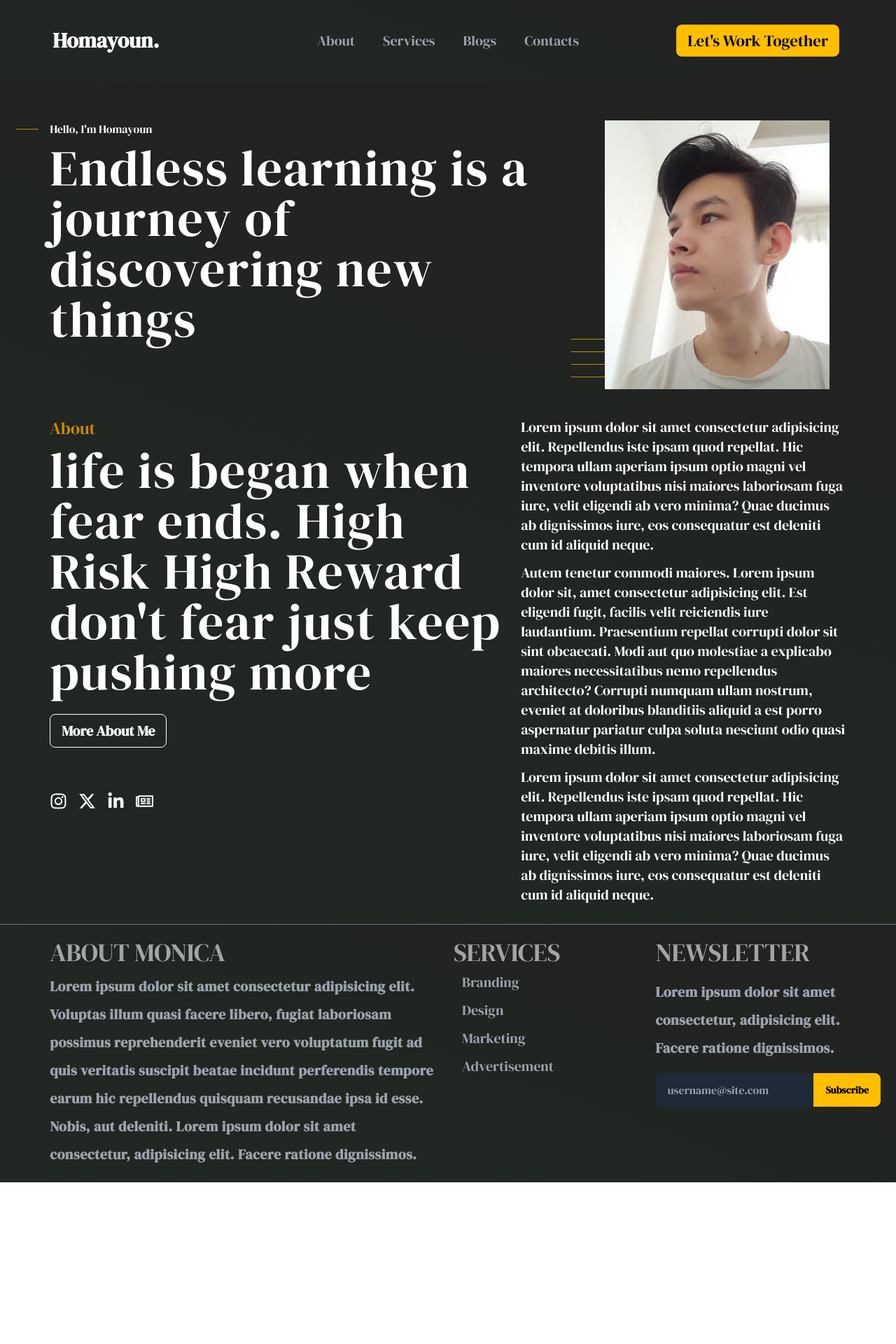
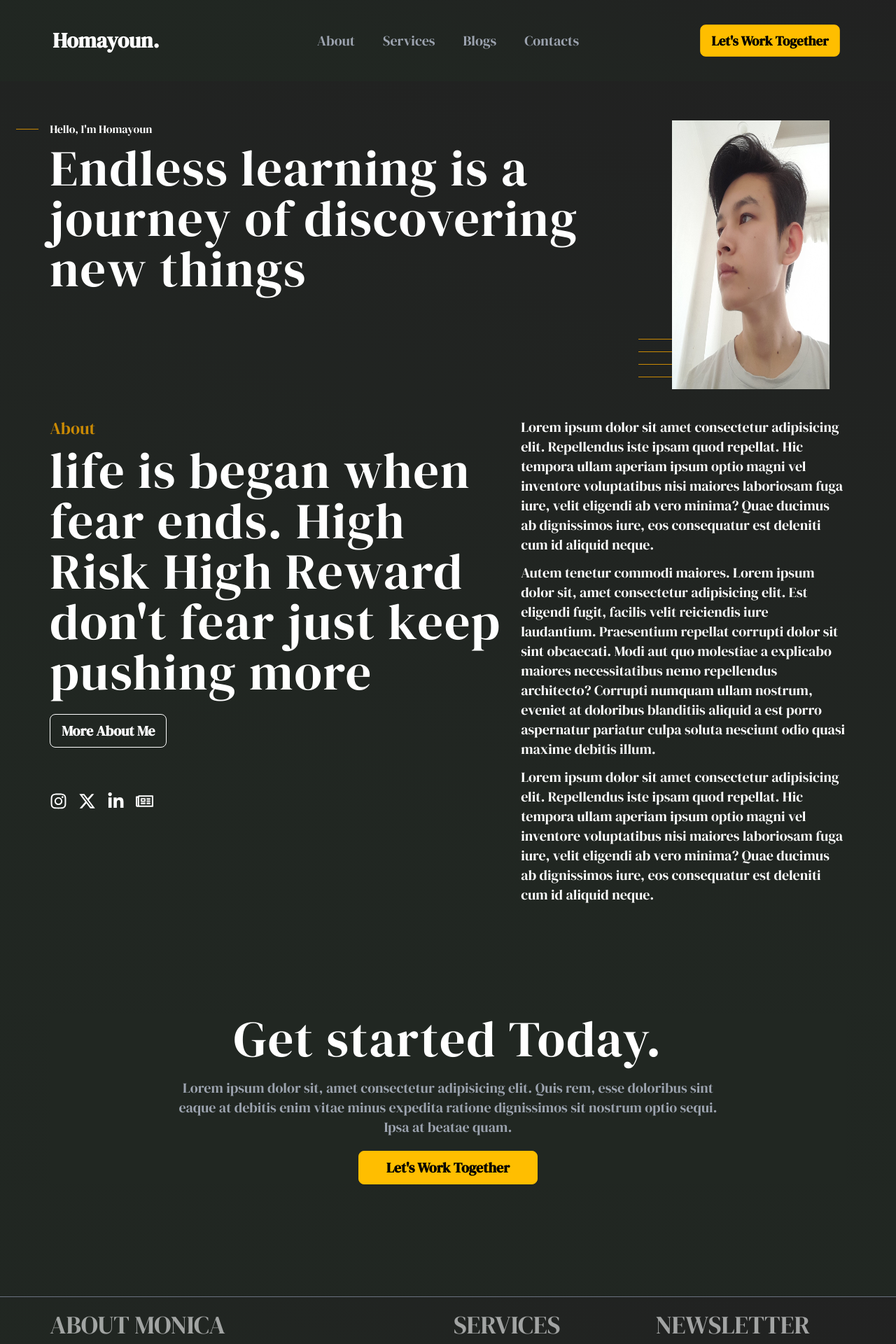
Before and after one commit to homayunmmdy/Javascript-Mosh, a Next.js app: page / in a window 1280 px wide. Shown: the top 1920 px of the page at 70% size. Before the commit the page ends 1689 px from the top, so only its background shows below. Built offline with nearby package versions, Linux system fonts and the light colour scheme.

Commit message:
Get started section

```diff
--- a/app/components/Footer.jsx
+++ b/app/components/Footer.jsx
@@ -9,29 +9,28 @@ const Footer = () => {
                     <div className="col-span-12 md:grid-span-12 xl:col-span-6">
                         <nav>
                             <h6 className="footer-title text-4xl font-light text-gray-50 ">About Monica</h6>
-                            <p className='mt-2 font-bold leading-loose text-gray-400 tracking-wide pr-2 text-xl'>Lorem ipsum dolor sit amet consectetur adipisicing elit. Voluptas illum quasi facere libero, fugiat laboriosam possimus reprehenderit eveniet vero voluptatum fugit ad quis veritatis suscipit beatae incidunt perferendis tempore earum hic repellendus quisquam recusandae ipsa id esse. Nobis, aut deleniti. Lorem ipsum dolor sit amet consectetur, adipisicing elit. Facere ratione dignissimos.
-
+                            <p className='mt-2 font-bold leading-loose text-white tracking-wide pr-2 text-xl'>Lorem ipsum dolor sit amet consectetur adipisicing elit. Voluptas illum quasi facere libero, fugiat laboriosam possimus reprehenderit eveniet vero voluptatum fugit ad quis veritatis suscipit beatae incidunt perferendis tempore earum hic repellendus quisquam recusandae ipsa id esse. Nobis, aut deleniti. Lorem ipsum dolor sit amet consectetur, adipisicing elit. Facere ratione dignissimos.
                             </p>
                         </nav>
                     </div>
                     <div className="col-span-12 md:grid-span-6 xl:col-span-3">
                         <h6 className="footer-title text-4xl font-light text-gray-50">Services</h6>
                         <nav className='flex flex-col gap-3 pl-3'>
-                            <a className="text-gray-400 hover:text-gray-100 text-xl ">Branding</a>
-                            <a className="text-gray-400 hover:text-gray-100 text-xl ">Design</a>
-                            <a className="text-gray-400 hover:text-gray-100 text-xl ">Marketing</a>
-                            <a className="text-gray-400 hover:text-gray-100 text-xl ">Advertisement</a>
+                            <a className="text-white hover:text-gray-100 text-xl ">Branding</a>
+                            <a className="text-white hover:text-gray-100 text-xl ">Design</a>
+                            <a className="text-white hover:text-gray-100 text-xl ">Marketing</a>
+                            <a className="text-white hover:text-gray-100 text-xl ">Advertisement</a>
                         </nav>
                     </div>
                     <div className="col-span-12 md:grid-span-6 xl:col-span-3">
                         <h6 className="footer-title text-4xl font-light text-gray-50">Newsletter</h6>
-                        <p className='my-4 font-bold leading-loose text-gray-400 tracking-wide pr-2 text-xl'>
+                        <p className='my-4 font-bold leading-loose text-white tracking-wide pr-2 text-xl'>
                             Lorem ipsum dolor sit amet consectetur, adipisicing elit. Facere ratione dignissimos.
                         </p>
                         <form>
-                            <fieldset className="form-control w-full">
+                            <fieldset className="form-control  sm:w-full">
                                 <div className="join">
-                                    <input type="text" placeholder="username@site.com" className="input input-bordered join-item text-gray-500 bg-gray-800" />
+                                    <input type="text" placeholder="username@site.com" className="max-w-48  sm:w-full input input-bordered join-item text-gray-500 bg-gray-800" />
                                     <button className="btn btn-warning join-item">Subscribe</button>
                                 </div>
                             </fieldset>
--- /dev/null
+++ b/app/components/GetStarted.jsx
@@ -0,0 +1,20 @@
+import React from 'react'
+import WorkBtn from './WorkBtn'
+
+const GetStarted = () => {
+    return (
+        <div style={{ background: "hsla(127, 8%, 14%, 1)" }}>
+            <section className='flex justify-center items-center my-12	sm:my-36	flex-col '>
+                <div className=' md:max-w-[50%] contents'>
+                    <h2 className='text-white text-4xl font-light  sm:text-5xl md:text-7xl tracking-wide  sm:leading-loose text-center'>Get started  Today.</h2>
+                    <p className='text-gray-400 my-3 sm:my-5 font-base s  text-normal  sm:text-xl text-center	md:max-w-[70%]'>Lorem ipsum dolor sit, amet consectetur adipisicing elit. Quis rem, esse doloribus sint eaque at debitis enim vitae minus expedita ratione dignissimos sit nostrum optio sequi. Ipsa at beatae quam.</p>
+                    <div className='w-64'>
+                        <WorkBtn />
+                    </div>
+                </div>
+            </section>
+        </div>
+    )
+}
+
+export default GetStarted
--- a/app/components/Hero.jsx
+++ b/app/components/Hero.jsx
@@ -8,7 +8,7 @@ const Hero = () => {
       <div className="h-full w-full">
         <div className="mx-auto py-10">
           <div className="grid grid-cols-12 gap-4">
-            <div className="col-span-12 md:col-span-7 xl:col-span-8">
+            <div className="col-span-12 md:col-span-8 xl:col-span-9">
               <div>
                 <div className="text-white relative mb-2">
                   Hello, I'm Homayoun
@@ -19,7 +19,7 @@ const Hero = () => {
                 </h1>
               </div>
             </div>
-            <div className="col-span-12 md:col-span-5 xl:col-span-4">
+            <div className="col-span-12 md:col-span-4 xl:col-span-3">
               <div className="grid grid-cols-12 gap-4">
                 <div className="col-span-0 sm:col-span-4 md:hidden md:col-span-0">
                   <div className=" hidden sm:flex gap-4 items-center">
--- a/app/components/Navbar.jsx
+++ b/app/components/Navbar.jsx
@@ -4,6 +4,7 @@ import SiteConfig from "@/app/config/site";
 import Link from "next/link";
 import { usePathname } from "next/navigation";
 import { LuMenu } from "react-icons/lu";
+import WorkBtn from "./WorkBtn";
 
 const Navbar = () => {
     const pathname = usePathname();
@@ -62,17 +63,13 @@ const Navbar = () => {
                                     </svg>
                                 </button>
                             </div>
-                            <button className="btn btn-warning hidden lg:block ">
-                                <Link href="/contacts" className="font-light text-2xl">
-                                    Let's Work Together
-                                </Link>
-                            </button>
+                            <div className="hidden lg:block"><WorkBtn /></div>
                         </div>
                     </div>
                 </div>
                 <hr className=" border-b-1 border-gray-500 lg:hidden" />
-                 {isOpen && (<ul
-                className=" w-[98%] md:w-[92%] mx-auto px-6 lg:hidden"
+                {isOpen && (<ul
+                    className=" w-[98%] md:w-[92%] mx-auto px-6 lg:hidden"
                 >
                     {nav.map((item) => (
                         <li key={item.id} className="mx-1 py-3">
@@ -80,11 +77,9 @@ const Navbar = () => {
                                 <Link href={item.link}>{item.name}</Link>}
                         </li>
                     ))}
-                    <button className="btn btn-warning w-full">
-                        <Link href="/contacts" className="font-bold text-xl">
-                            Let's Work Together
-                        </Link>
-                    </button>
+                    <li className="w-full">
+                        <WorkBtn />
+                    </li>
                 </ul>)}
             </header>
         </>
--- /dev/null
+++ b/app/components/WorkBtn.jsx
@@ -0,0 +1,16 @@
+import React from 'react'
+import Link from "next/link";
+
+const WorkBtn = () => {
+    return (
+        <>
+            <button className="btn btn-warning w-full">
+                <Link href="/contacts" className="font-bold text-xl">
+                    Let's Work Together
+                </Link>
+            </button>
+        </>
+    )
+}
+
+export default WorkBtn
--- a/app/page.jsx
+++ b/app/page.jsx
@@ -1,6 +1,7 @@
 import React from 'react'
 import Hero from './components/Hero'
 import About from './components/About'
+import GetStarted from './components/GetStarted'
 
 const Home = () => {
   return (
@@ -8,6 +9,7 @@ const Home = () => {
       <div className='px-5 w-[98%] md:w-[92%] mx-auto py-4' >
         <Hero />
         <About />
+        <GetStarted />
       </div>
     </div>
   )
```
